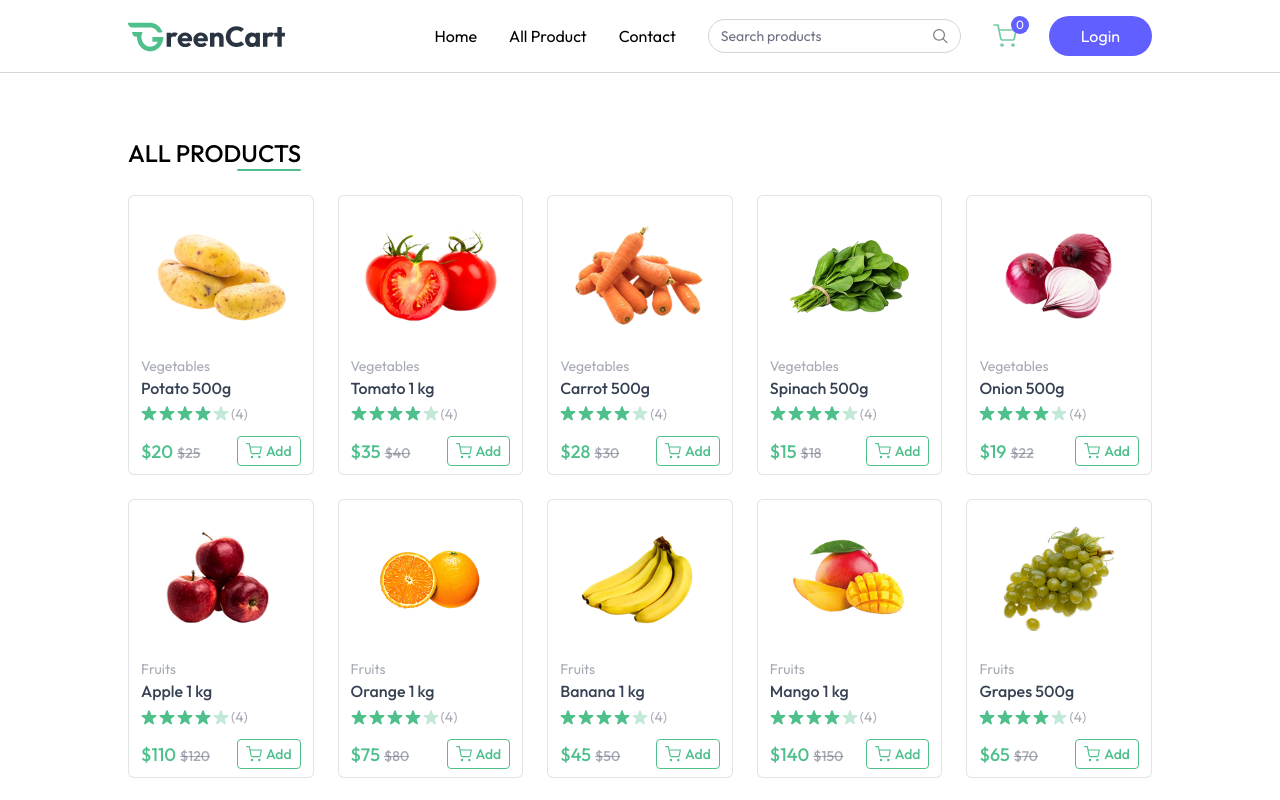
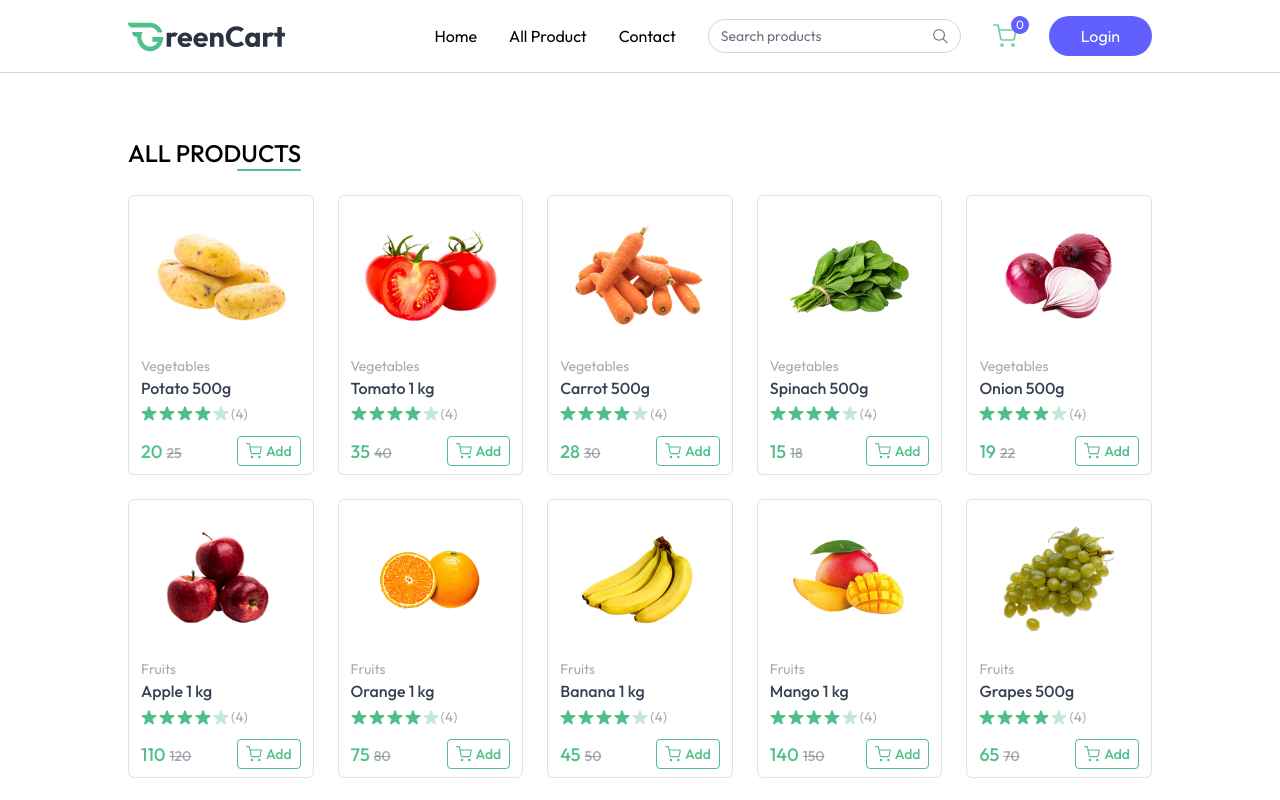
Before and after one commit to DipakSingh0111/Green_Cart_Groceries, a React (Vite) app: page /products in a window 1280 px wide. Shown: the top 800 px of the page. Built offline with nearby package versions, Linux system fonts and the light colour scheme.

Commit message:
products path updated

```diff
--- a/src/App.jsx
+++ b/src/App.jsx
@@ -11,6 +11,7 @@ import ProductCategory from './pages/ProductCategory';
 import ProductDetails from './pages/ProductDetails';
 import Cart from './pages/Cart';
 import AddAddress from './pages/AddAddress';
+import MyOrders from './pages/MyOrders';
 function App() {
   const isSellerPath = useLocation().pathname.includes("seller");
   const { showUserLogin } = useContext(AppContext)
@@ -30,6 +31,7 @@ function App() {
           <Route path='/products/:category/:id' element={<ProductDetails />} />
           <Route path='/cart' element={<Cart />} />
           <Route path='/add-address' element={<AddAddress />} />
+          <Route path='/my-orders' element={<MyOrders />} />
         </Routes>
       </div>
       {!isSellerPath && <Footer />}
--- a/src/components/Navbar.jsx
+++ b/src/components/Navbar.jsx
@@ -29,7 +29,7 @@ const Navbar = () => {
             {/* Desktop Menu */}
             <div className="hidden sm:flex items-center gap-8">
                 <Link to="/">Home</Link>
-                <Link to="/all-product">All Product</Link>
+                <Link to="/products">All Product</Link>
                 <Link to="/contact">Contact</Link>
 
                 {/* Search */}
--- a/src/components/ProductCard.jsx
+++ b/src/components/ProductCard.jsx
@@ -22,8 +22,8 @@ const ProductCard = ({ product }) => {
                 </div>
                 <div className="flex items-end justify-between mt-3 flex-wrap gap-2">
                     <p className="text-base sm:text-lg font-medium text-primary">
-                        {currency}${product.offerPrice}
-                        <span className="text-gray-500/60 text-xs sm:text-sm line-through ml-1">${product.price}</span>
+                        {currency}{product.offerPrice}
+                        <span className="text-gray-500/60 text-xs sm:text-sm line-through ml-1">{currency}{product.price}</span>
                     </p>
                     <div onClick={(e) => e.stopPropagation()} className="text-primary">
                         {!cartItems[product._id] ? (
--- a/src/context/AppContext.jsx
+++ b/src/context/AppContext.jsx
@@ -7,7 +7,7 @@ import toast from "react-hot-toast";
 export const AppContext = createContext();
 
 export const AppContextProvider = ({ children }) => {
-    const currency = import.meta.VITE_CURRENCY;
+    const currency = import.meta.env.VITE_CURRENCY;
     const navigate = useNavigate();
     const [user, setUser] = useState(null);
     const [isSeller, setIsSeller] = useState(false);
```
